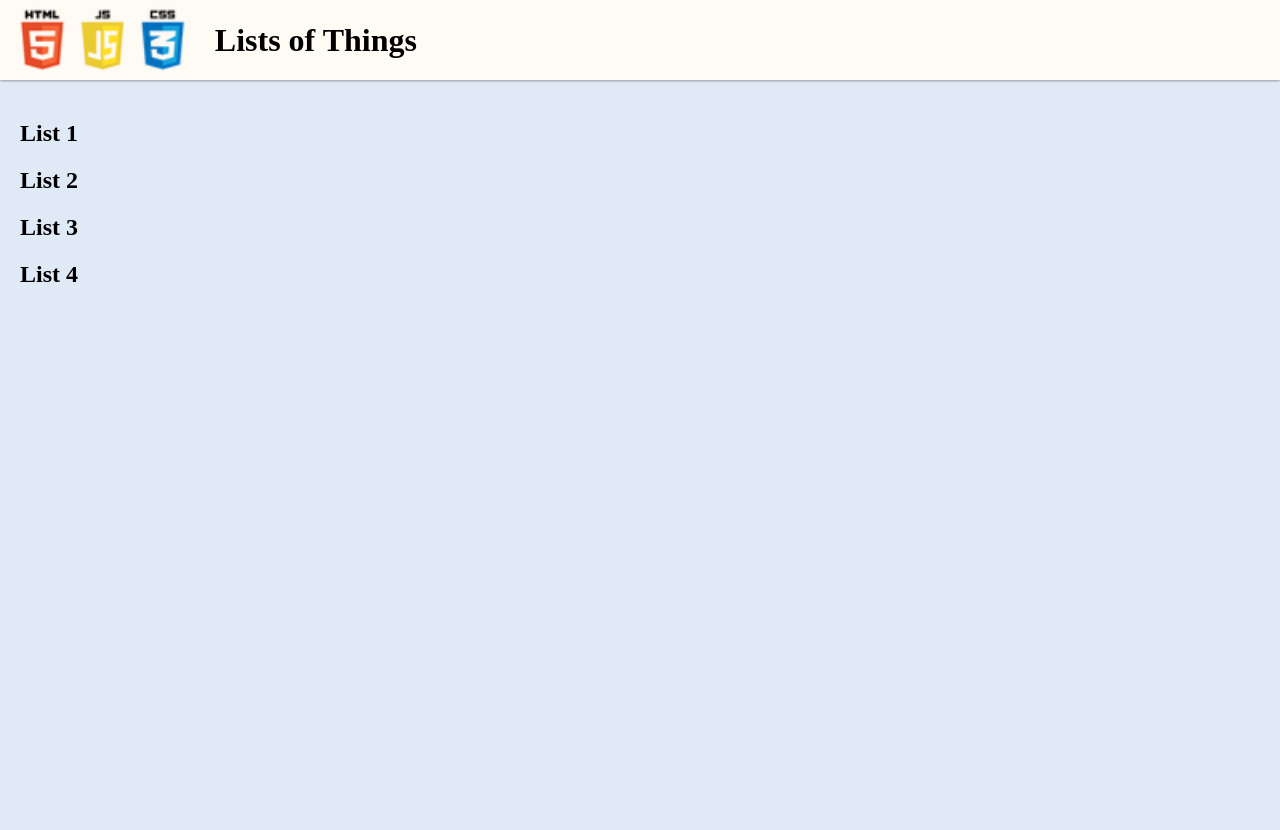
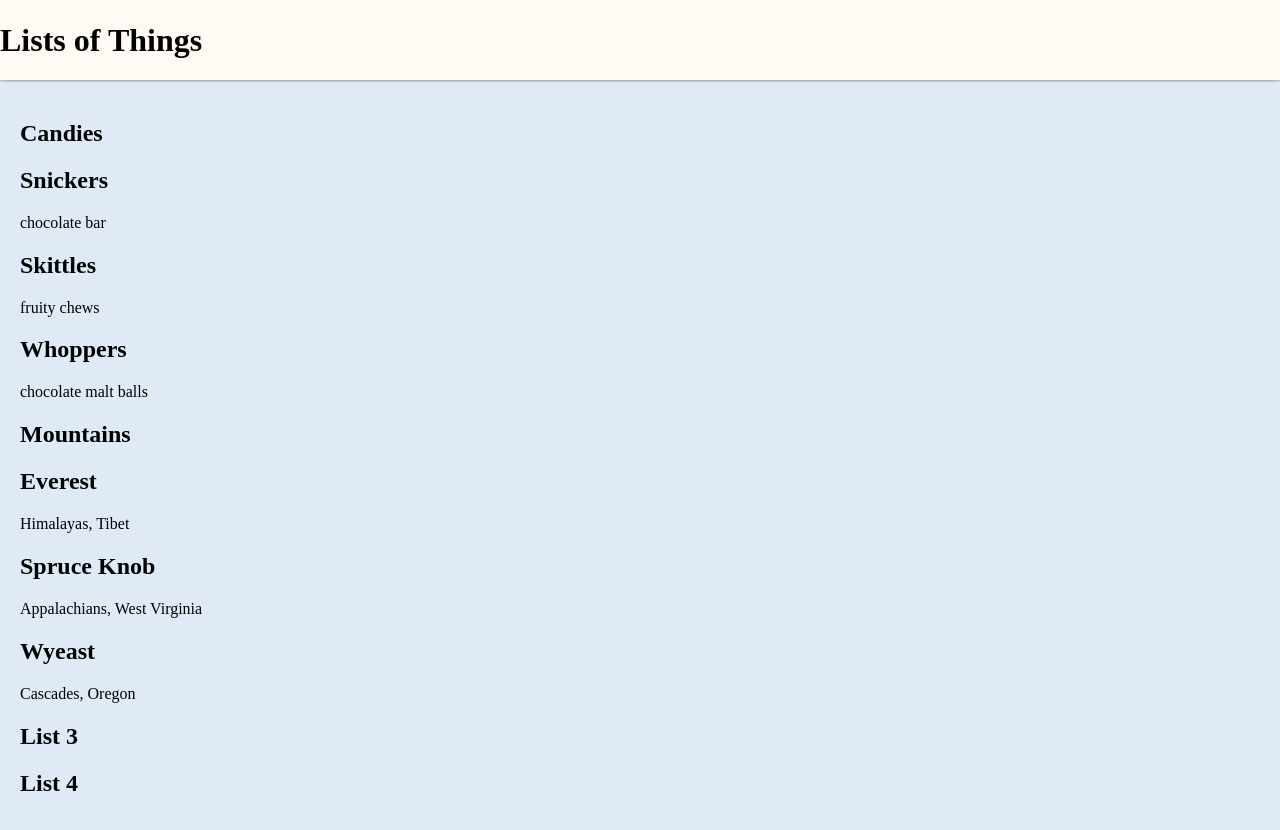
Before and after one commit to CharlieHengemihle/list, a website with bundled scripts: page index.html in a window 1280 px wide. Before the commit the page ends 800 px from the top, so only its background shows below. Built offline with nearby package versions, Linux system fonts and the light colour scheme.

Commit message:
whoops, first commit

```diff
--- a/app.js
+++ b/app.js
@@ -1,8 +1,36 @@
 // import functions and grab DOM elements
+import { candies } from './candies-data.js';
+import { renderCandy } from './render-candy.js';
+// import functions and grab DOM elements
+import { mountains } from './mountain-data.js';
+import { renderMountain } from './render-mountains.js';
+// initialize global state
+const candyList = document.getElementById('candy-list');
 
-// initialize global state
+function displayCandies() {
+    candyList.innerHTML = '';
 
+    for (let candy of candies) {
+        const candyEl = renderCandy(candy);
+        candyList.append(candyEl);
+    }
+}
+
+displayCandies();
+
+const mountainList = document.getElementById('mountain-list');
+
+function displayMountains() {
+    mountainList.innerHTML = '';
+
+    for (let mountain of mountains) {
+        const mountainEl = renderMountain(mountain);
+        mountainList.append(mountainEl);
+    }
+}
+
+displayMountains();
 // set event listeners
-  // get user input
-  // use user input to update state
-  // update DOM to reflect the new state
+// get user input
+// use user input to update state
+// update DOM to reflect the new state
--- /dev/null
+++ b/candies-data.js
@@ -0,0 +1,5 @@
+export const candies = [
+    { name: 'Snickers', flavor: 'chocolate', type: 'bar' },
+    { name: 'Skittles', flavor: 'fruity', type: 'chews' },
+    { name: 'Whoppers', flavor: 'chocolate malt', type: 'balls' },
+];
--- a/index.html
+++ b/index.html
@@ -1,6 +1,5 @@
 <!DOCTYPE html>
 <html lang="en">
-
     <head>
         <!-- metadata -->
         <meta charset="UTF-8" />
@@ -21,24 +20,29 @@
         <link rel="stylesheet" href="styles/reset.css" />
         <link rel="stylesheet" href="styles/global.css" />
         <!-- add link for page specific css -->
-
     </head>
 
     <body>
         <header>
-        <img class="logo" src="assets/html_css_js.png" alt="logo">
             <h1>Lists of Things</h1>
         </header>
 
         <main>
             <section>
-            <h2>List 1</h2>
-            <ul id="list-1"></ul>
+                <h2>Candies</h2>
+                <ul id="candy-list">
+                    <li class="candy-item">
+                        <h2>Twix</h2>
+                        <p>chocolate caramel candy bar</p>
+                    </li>
+                </ul>
             </section>
 
             <section>
-            <h2>List 2</h2>
-            <ul id="list-2"></ul>
+                <h2>Mountains</h2>
+                <ul id="mountain-list">
+                    <li></li>
+                </ul>
             </section>
 
             <section>
@@ -50,11 +54,6 @@
                 <h2>List 4</h2>
                 <ul id="list-4"></ul>
             </section>
-
-
-
         </main>
-
     </body>
-
 </html>
--- /dev/null
+++ b/mountain-data.js
@@ -0,0 +1,5 @@
+export const mountains = [
+    { name: 'Everest', location: 'Tibet', chain: 'Himalayas' },
+    { name: 'Spruce Knob', location: 'West Virginia', chain: 'Appalachians' },
+    { name: 'Wyeast', location: 'Oregon', chain: 'Cascades' },
+];
--- /dev/null
+++ b/render-candy.js
@@ -0,0 +1,14 @@
+export function renderCandy(candy) {
+    const li = document.createElement('li');
+    li.classList.add('candy-item');
+
+    const headerEl = document.createElement('h2');
+    headerEl.textContent = candy.name;
+
+    const pEl = document.createElement('p');
+    pEl.textContent = candy.flavor + ' ' + candy.type;
+
+    li.append(headerEl, pEl);
+
+    return li;
+}
--- /dev/null
+++ b/render-mountains.js
@@ -0,0 +1,14 @@
+export function renderMountain(mountain) {
+    const li = document.createElement('li');
+    li.classList.add('mountain-item');
+
+    const headerEl = document.createElement('h2');
+    headerEl.textContent = mountain.name;
+
+    const pEl = document.createElement('p');
+    pEl.textContent = mountain.chain + ', ' + mountain.location;
+
+    li.append(headerEl, pEl);
+
+    return li;
+}
```
Also changed, not shown: array-one.js (deleted), array-two.js (deleted), render-one.js (deleted), render-two.js (deleted). Lines whose indentation alone changed are shown as unchanged.
